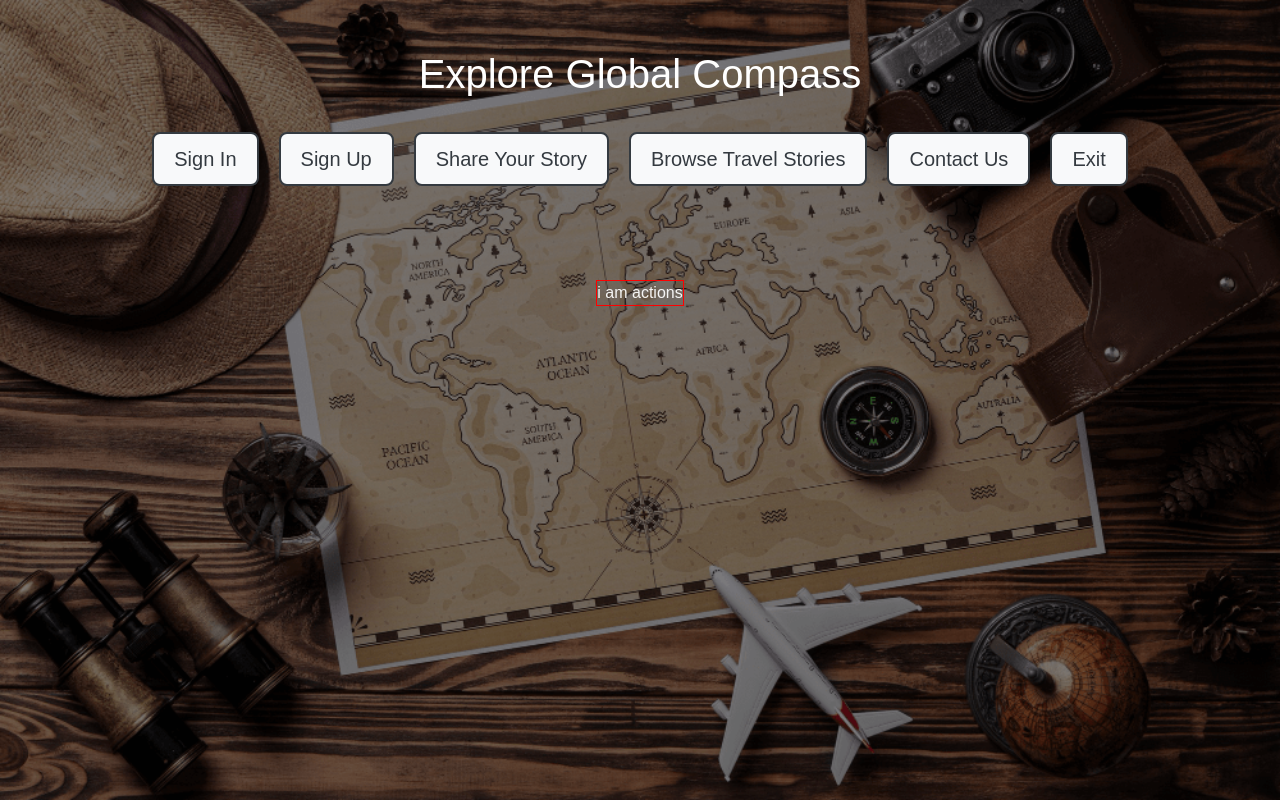
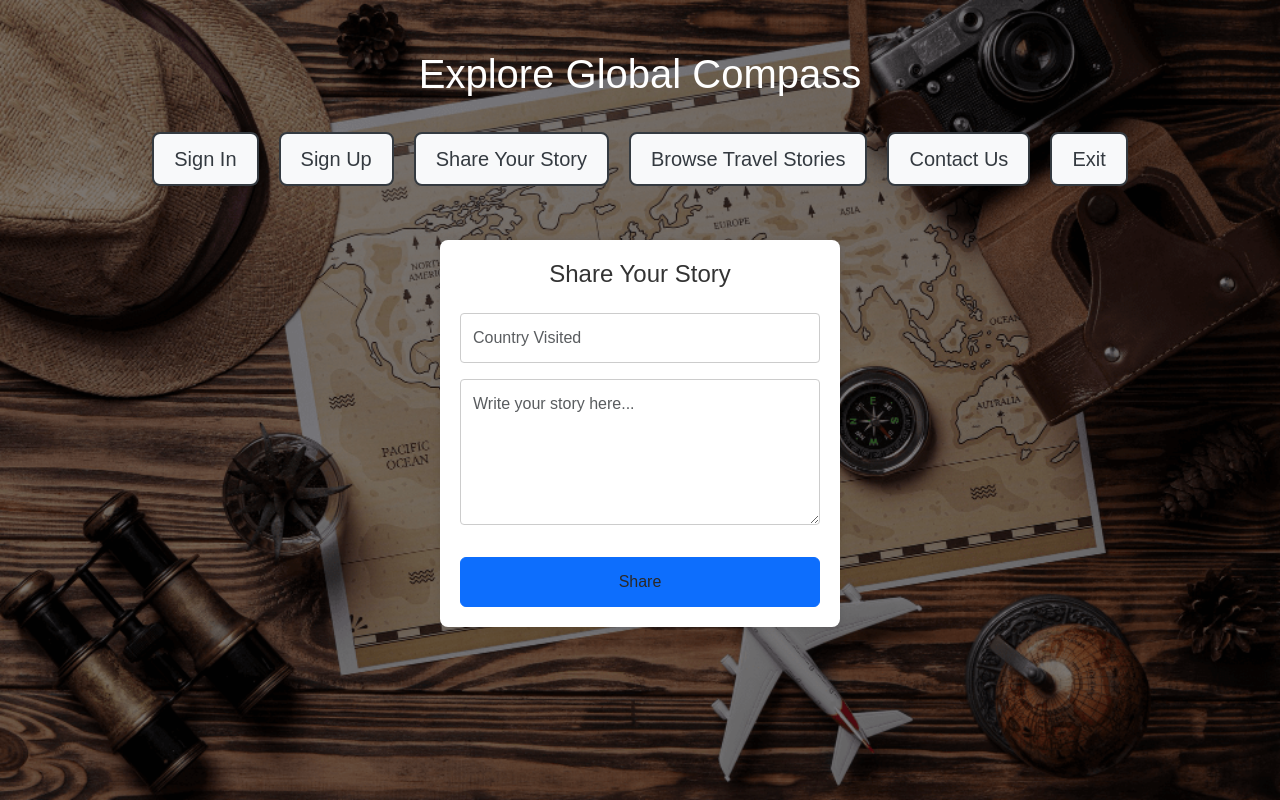
Before and after one commit to desideneva/global-compass, a Flask app: page /actions in a window 1280 px wide. Run offline with Flask 3, Linux system fonts and the light colour scheme.

Commit message:
Modify and update all files

```diff
--- a/app.py
+++ b/app.py
@@ -1,6 +1,10 @@
-from flask import Flask, render_template
+import os
+from flask import Flask, render_template, request, jsonify
 
 app = Flask('__name__')
+
+stories = []  # Temporary storage for stories, use a database in production
+
 @app.route('/')
 def index():
     return render_template("index.html")
@@ -26,8 +30,25 @@ def story():
     return render_template("story.html")
 
 @app.route("/browseStories")
-def browseStories():
-    return render_template("browseStories.html")
+def browse_stories():
+    return render_template("browseStories.html", stories=stories)
+
+@app.route('/submitStory', methods=['POST'])
+def submit_story():
+    data = request.get_json()
+    countryVisited = data.get('countryVisited')
+    storyText = data.get('storyText')
+    if countryVisited and storyText:
+        stories.append({
+            'countryVisited': countryVisited,
+            'storyText': storyText
+        })
+        return jsonify(success=True)
+    return jsonify(success=False)
+
+@app.route('/getStories', methods=['GET'])
+def get_stories():
+    return jsonify(stories=stories)
 
 if __name__ == '__main__':
     app.run(debug=True)
--- a/static/css/actions.css
+++ b/static/css/actions.css
@@ -63,6 +63,10 @@ h1 {
     color: #ffffff;
 }
 
+.btn-hidden {
+    display: none;
+}
+
 .signup-container, .signin-container, .share-story-container, .contact-container {
     background-color: white;
     padding: 2rem;
@@ -73,14 +77,15 @@ h1 {
     text-align: center;
     flex-direction: column;
     color: #333; /* Set text color for form containers */
-    position: relative;
+    position: absolute;
     z-index: 1;
+    top:30% !important;
 }
 
 .signup-container h1, .signin-container h1, .share-story-container h1, .contact-container h1 {
     font-size: 1.5rem;
     margin-bottom: 1.5rem;
-    color: #333; /* Set heading color */
+    color: #333;
 }
 
 .form-group {
@@ -108,13 +113,9 @@ h1 {
     color: #f8f9fa;
 }
 
-.dropdown-item:hover {
-    background-color: #343a40;
-    color: #f8f9fa;
+.body-container {
+    padding: 20px;
 }
-
-.body-container {
-    position:absolute !important;
-    border:1px solid red !important;
-    top:35% !important;
+.card {
+    margin-bottom: 20px;
 }
--- a/static/js/site.js
+++ b/static/js/site.js
@@ -1,11 +1,103 @@
 function goToNav(idElem) {
-   // document.getElementsByClassName("nav").style.display = 'none';
     document.getElementById(idElem).style.display = 'flex';
-
-    if(idElem === "home") {
+    if (idElem === "home") {
         window.location.href = "/";
     } else {
         window.location.href = "/" + idElem;
     }
+}
 
+function handleButtonClick(page) {
+    document.querySelectorAll('.body-container').forEach(container => {
+        container.style.display = 'none';
+    });
+
+    if (page === 'story') {
+        document.getElementById('shareStoryContainer').style.display = 'flex';
+    } else if (page === 'browseStories') {
+        window.location.href = '/browseStories';
+    } else {
+        window.location.href = '/' + page;
+    }
 }
+
+function fetchStories() {
+    fetch('/getStories')
+        .then(response => response.json())
+        .then(data => {
+            const storiesContainer = document.getElementById('storiesCards');
+            storiesContainer.innerHTML = ''; // Clear existing stories
+            data.stories.forEach(story => {
+                const storyCard = document.createElement('div');
+                storyCard.className = 'story-card';
+                storyCard.innerHTML = `
+                    <h3>${story.countryVisited}</h3>
+                    <p>${story.storyText}</p>
+                `;
+                storiesContainer.appendChild(storyCard);
+            });
+        })
+        .catch(error => console.error('Error fetching stories:', error));
+}
+
+function submitStory() {
+    const countryVisited = document.getElementById('countryVisited').value;
+    const storyText = document.getElementById('storyText').value;
+
+    const storyData = {
+        countryVisited: countryVisited,
+        storyText: storyText
+    };
+
+    fetch('/submitStory', {
+        method: 'POST',
+        headers: {
+            'Content-Type': 'application/json'
+        },
+        body: JSON.stringify(storyData)
+    })
+    .then(response => response.json())
+    .then(data => {
+        if (data.success) {
+            // Clear the form fields
+            document.getElementById('countryVisited').value = '';
+            document.getElementById('storyText').value = '';
+            // Navigate to browse stories page
+            handleButtonClick('browseStories');
+        } else {
+            alert('Failed to share your story. Please try again.');
+        }
+    })
+    .catch(error => {
+        console.error('Error:', error);
+    });
+}
+
+document.addEventListener("DOMContentLoaded", function() {
+    if (window.location.pathname === '/browseStories') {
+        fetchStories();
+    }
+});
+
+function fetchStories() {
+    fetch('/getStories')
+        .then(response => response.json())
+        .then(data => {
+            const storiesContainer = document.getElementById('storiesGrid');
+            storiesContainer.innerHTML = ''; // Clear existing stories
+            data.stories.forEach(story => {
+                const storyCard = document.createElement('div');
+                storyCard.className = 'col';
+                storyCard.innerHTML = `
+                    <div class="card h-100">
+                        <div class="card-body">
+                            <h5 class="card-title">${story.countryVisited}</h5>
+                            <p class="card-text">${story.storyText}</p>
+                        </div>
+                    </div>
+                `;
+                storiesContainer.appendChild(storyCard);
+            });
+        })
+        .catch(error => console.error('Error fetching stories:', error));
+}
--- a/templates/actions.html
+++ b/templates/actions.html
@@ -1,7 +1,24 @@
 {% extends 'base.html' %}
 
 {% block body %}
-<div class="container-actions body-container">
-      i am actions
+<div class="body-container"></div>
+<!-- Share Story Section -->
+<div class="share-story-container body-container" id="shareStoryContainer">
+    <h1>Share Your Story</h1>
+    <form id="shareStoryForm">
+        <div class="form-group">
+            <input type="text" class="form-control" id="countryVisited" name="countryVisited" placeholder="Country Visited">
+        </div>
+        <div class="form-group">
+            <textarea class="form-control" id="storyText" name="storyText" rows="5" placeholder="Write your story here..."></textarea>
+        </div>
+        <button type="button" class="btn btn-primary btn-share" onclick="submitStory()">Share</button>
+    </form>
+</div>
+
+<!-- Browse Stories Section -->
+<div class="browse-stories-container body-container" id="browseStoriesContainer" style="display:none;">
+    <h1>Travel Stories</h1>
+    <div class="stories-cards" id="storiesCards"></div>
 </div>
 {% endblock %}
--- a/templates/index.html
+++ b/templates/index.html
@@ -13,6 +13,8 @@
     <h1>Welcome to Global Compass!</h1>
     <button href="/actions" class="btn btn-primary" id="actions" onclick="goToNav('actions')">Join Now</button>
     <p class="lead">Share your travel experiences with the world.</p>
+
     <script src="https://cdn.jsdelivr.net/npm/bootstrap@5.1.3/dist/js/bootstrap.bundle.min.js" integrity="sha384-NMG2PVEByN+ODSDq5V5VEsm0VZt5Q8dSre62tdeWE1r8JW+N6I7Np2kfiB9gp1A" crossorigin="anonymous"></script>
+    <script src="static/js/site.js"></script>
 </body>
 </html>
```
Also changed, not shown: templates/browseStories.html (added, +18 -0 lines), templates/recentStories.html (deleted, +0 -8 lines), templates/story.html (+15 -3 lines).
